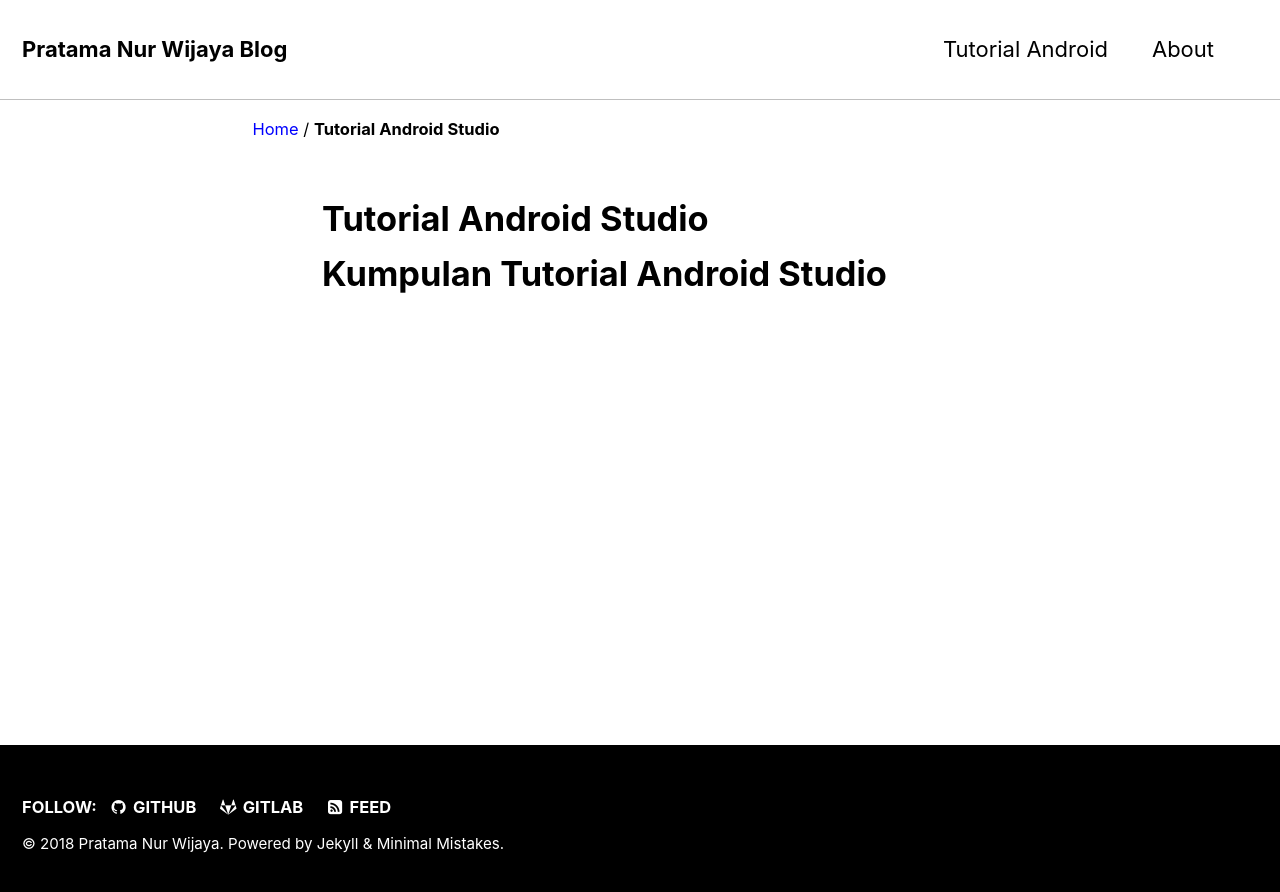
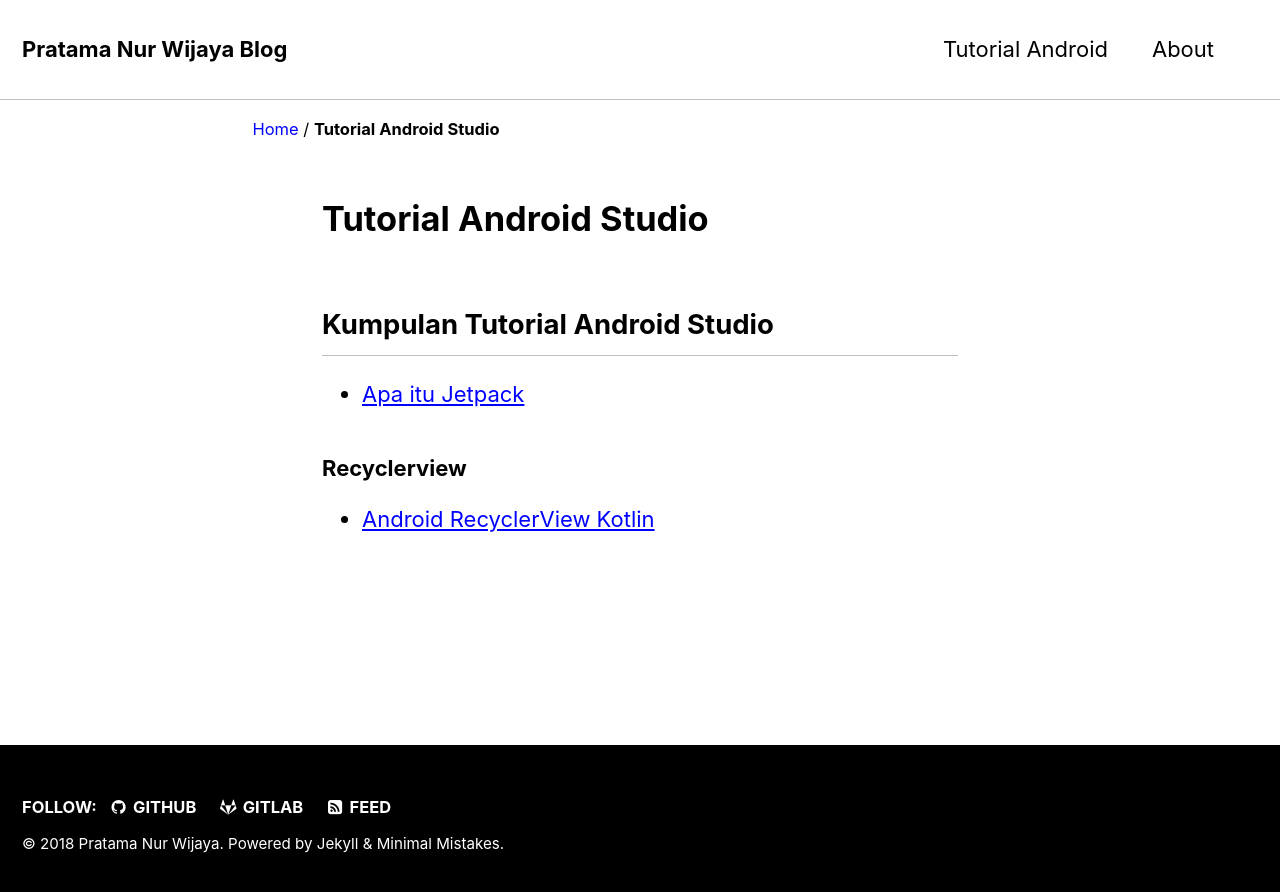
Before and after one commit to pratamawijaya/pratamasite, a Jekyll site: the page built from _pages/tutorial.md, in a window 1280 px wide. Shown: the top 892 px of the page. Built offline with Jekyll 4.4.1, drawn with Linux system fonts in a browser that asks for light colours.

Commit message:
add content

```diff
--- a/_pages/tutorial.md
+++ b/_pages/tutorial.md
@@ -5,4 +5,9 @@ layout: single
 comments: false
 ---
 
-# Kumpulan Tutorial Android Studio
+## Kumpulan Tutorial Android Studio
+
+- [Apa itu Jetpack](https://pratamawijaya.com/programming/apa-itu-android-jetpack/)
+
+### Recyclerview
+- [Android RecyclerView Kotlin](https://pratamawijaya.com/programming/android-recyclerview-kotlin/)
```
